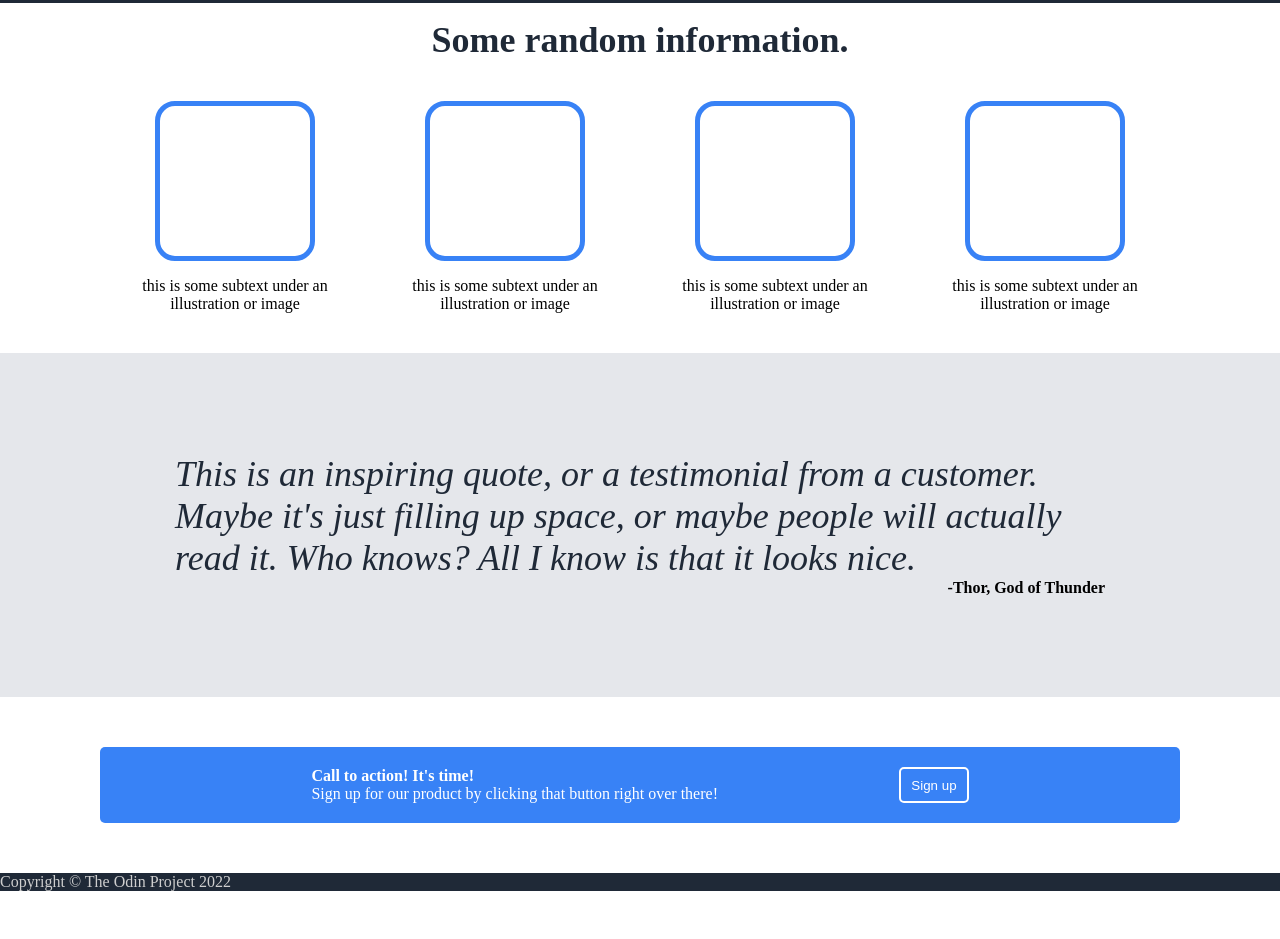
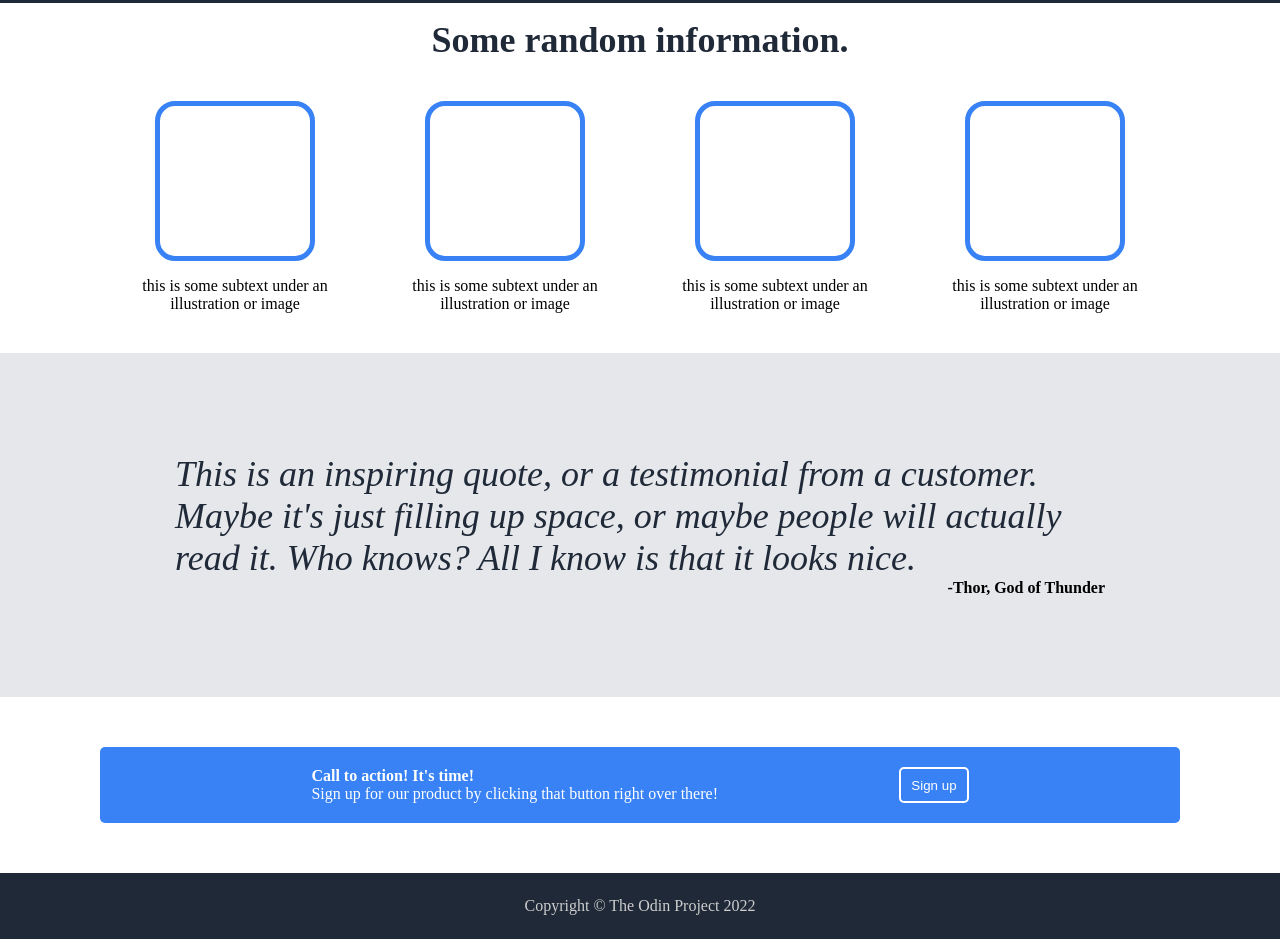
Before and after one commit to kimfom01/odin-landing-page, a plain HTML site: page index.html in a window 1280 px wide. Shown: the part 284-1223 px from the top of the page. Before the commit the page ends 1175 px from the top, so only its background shows below. Drawn offline with Linux system fonts and the light colour scheme.

Commit message:
Add style to footer

```diff
--- a/style.css
+++ b/style.css
@@ -178,3 +178,11 @@ button {
     border: 2px solid #fff;
     padding: 0 10px 0 10px;
 }
+
+.footer{
+    flex: 1;
+    display: flex;
+    justify-content: center;
+    align-items: center;
+    padding: 24px;
+}
```
